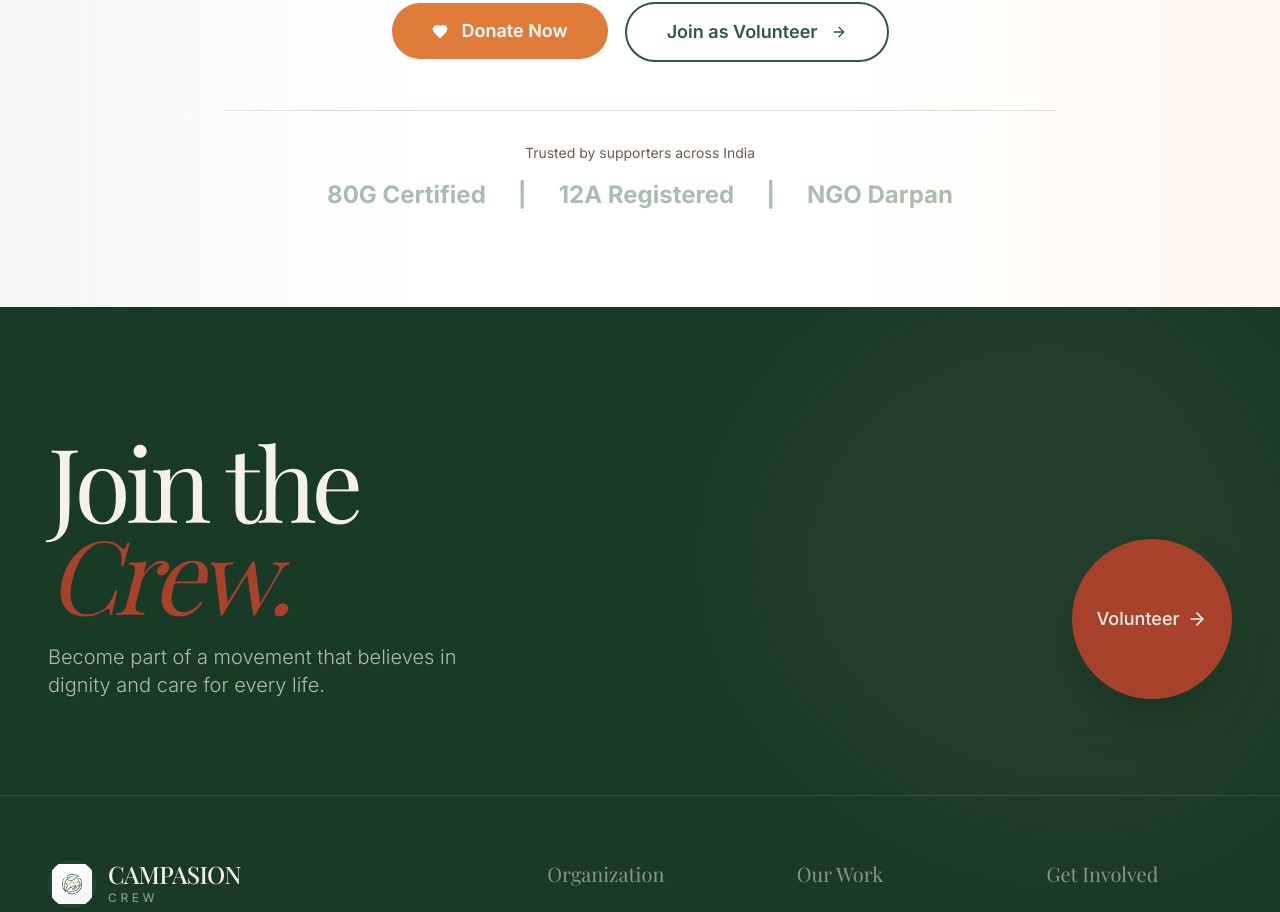
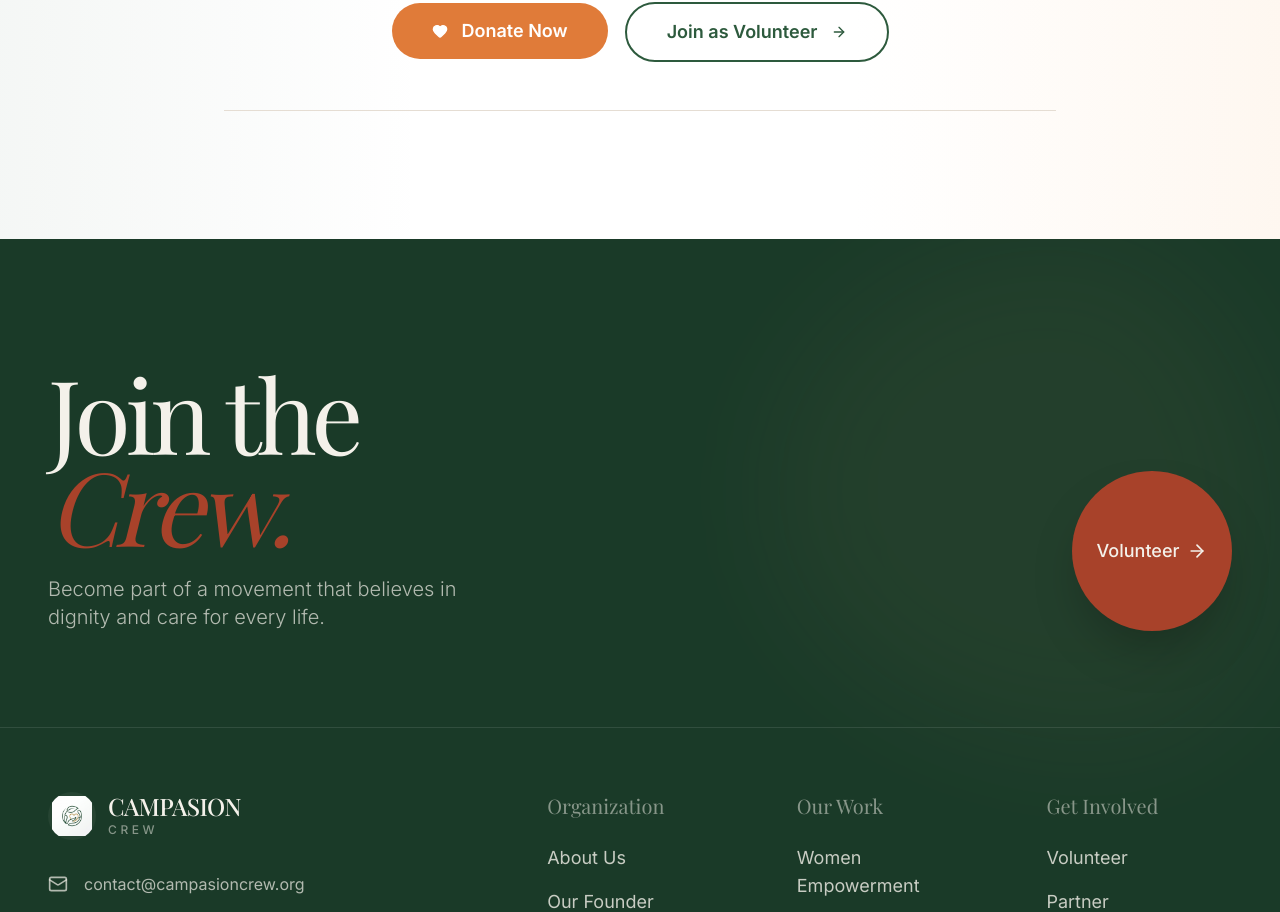
Before and after one commit to Masaru124/Compasion-Crew, a Next.js app: page / in a window 1280 px wide. Shown: the part 4338-5250 px from the top of the page. Built offline with nearby package versions, Linux system fonts and the light colour scheme; a web font is replaced by a local one.

Commit message:
remove numbers

```diff
--- a/src/components/cta-section.tsx
+++ b/src/components/cta-section.tsx
@@ -63,14 +63,7 @@ export function CTASection() {
             transition={{ duration: 0.6, delay: 0.3 }}
             className="mt-12 pt-8 border-t border-[#E5DDD3]"
           >
-            <p className="text-sm text-[#6B5B4F] mb-4">Trusted by supporters across India</p>
-            <div className="flex justify-center gap-8 text-[#2D5A3D]/40">
-              <span className="text-2xl font-bold">80G Certified</span>
-              <span className="text-2xl font-bold">|</span>
-              <span className="text-2xl font-bold">12A Registered</span>
-              <span className="text-2xl font-bold">|</span>
-              <span className="text-2xl font-bold">NGO Darpan</span>
-            </div>
+
           </motion.div>
         </motion.div>
       </div>
```
